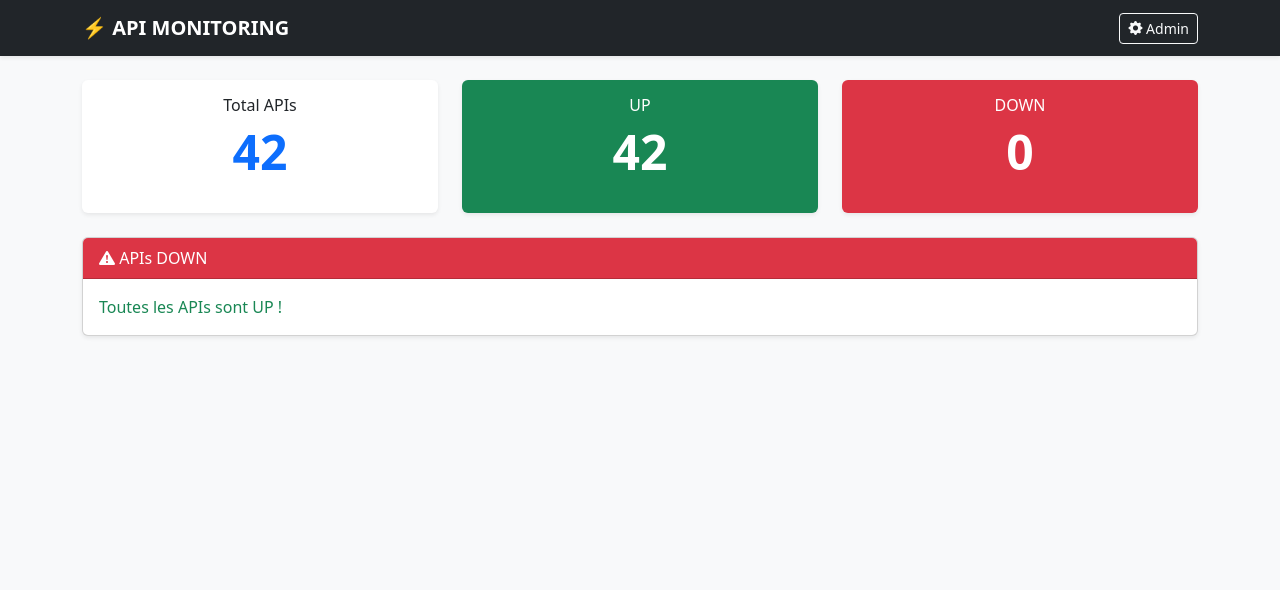
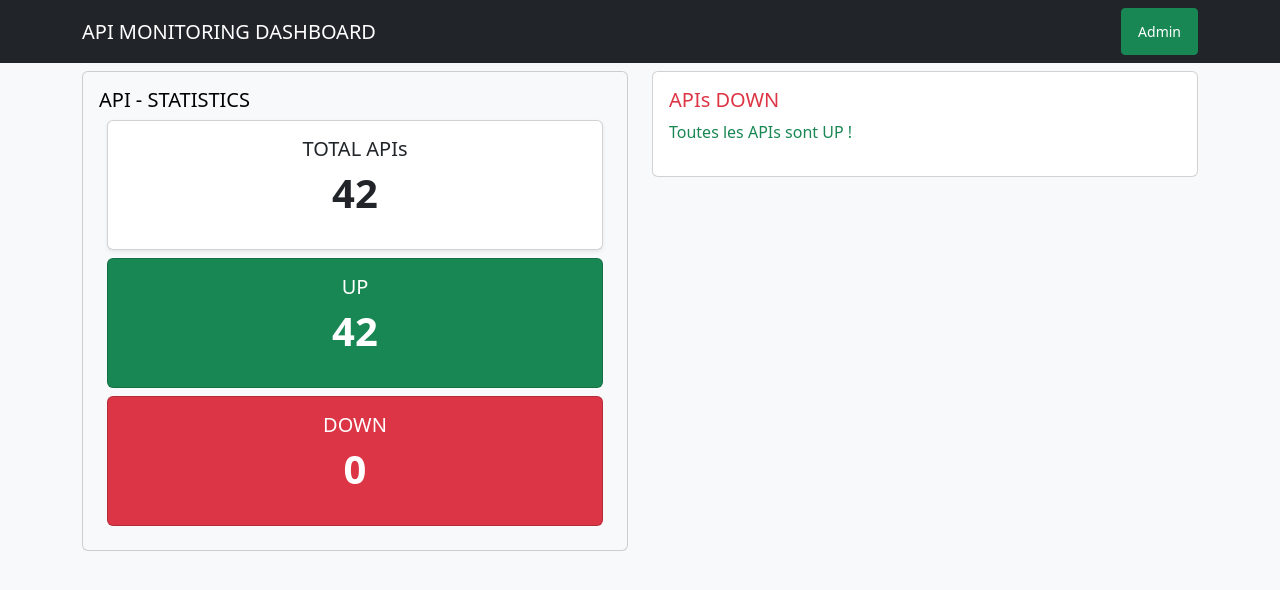
Before and after one commit to bbrilliant/monitoring_project, a Django app: page / in a window 1280 px wide. Shown: the top 590 px of the page. Run offline with Django 5.2, Linux system fonts and the light colour scheme; data comes from the database, SQL or seed files in the repository; a database or web service that is not in the repository returns one stand-in record (values such as "Sample title"); data that the repository does not hold is empty; some libraries are stand-ins or nearby versions.

Commit message:
Another bug fixes

```diff
--- a/dashboard/templates/dashboard/dashboard.html
+++ b/dashboard/templates/dashboard/dashboard.html
@@ -3,88 +3,90 @@
 <html lang="fr">
 <head>
     <meta charset="UTF-8">
-    <title>Dashboard - Monitoring APIs</title>
+    <title>Dashboard - Monitoring APIs - Vue Globale</title>
     <link href="{% static 'dashboard/css/bootstrap.min.css' %}" rel="stylesheet">
     <link href="{% static 'dashboard/css/style.css' %}" rel="stylesheet">
-    <link href="https://cdn.jsdelivr.net/npm/bootstrap-icons/font/bootstrap-icons.css" rel="stylesheet">
 </head>
 <body class="bg-light">
 
 <!-- NAVBAR -->
-<nav class="navbar navbar-expand-lg navbar-dark bg-dark shadow-sm">
-  <div class="container">
-    <a class="navbar-brand fw-bold" href="/">⚡ API MONITORING</a>
-    <div class="ms-auto">
-        <a href="/admin/" class="btn btn-outline-light btn-sm">
-            <i class="bi bi-gear-fill"></i> Admin
-        </a>
+<nav class="navbar navbar-expand-lg navbar-dark bg-dark">
+  <div class="container container-fluid">
+    <a class="navbar-brand" href="/">API MONITORING DASHBOARD</a>
+    <button class="navbar-toggler" type="button" data-bs-toggle="collapse" data-bs-target="#navbarNav">
+      <span class="navbar-toggler-icon"></span>
+    </button>
+    <div class="collapse navbar-collapse" id="navbarNav">
+      <ul class="navbar-nav ms-auto">
+        <!-- Admin -->
+        <li class="nav-item">
+          <button class="btn btn-success btn-sm">
+            <a class="nav-link active" href="/admin/">Admin</a>
+          </button>
+        </li>
+      </ul>
     </div>
   </div>
 </nav>
 
-<div class="container py-4">
-
-  <!-- Statistiques -->
-  <div class="row text-center mb-4">
-    <div class="col-md-4">
-      <div class="card shadow-sm border-0">
-        <div class="card-body">
-          <h6>Total APIs</h6>
-          <p class="display-5 fw-bold text-primary">{{ stats.total }}</p>
-        </div>
-      </div>
-    </div>
-    <div class="col-md-4">
-      <div class="card shadow-sm border-0 bg-success text-white">
-        <div class="card-body">
-          <h6>UP</h6>
-          <p class="display-5 fw-bold">{{ stats.up }}</p>
-        </div>
-      </div>
-    </div>
-    <div class="col-md-4">
-      <div class="card shadow-sm border-0 bg-danger text-white">
-        <div class="card-body">
-          <h6>DOWN</h6>
-          <p class="display-5 fw-bold">{{ stats.down }}</p>
-        </div>
+<!-- CONTENU PRINCIPAL -->
+<div class="container py-2">
+   <div class="row">
+  <div class="col-sm-6 mb-3 mb-sm-0">
+    <div class="card text-bg-light mb-3">
+      <div class="card-body">
+        <h5 class="card-title">API - STATISTICS</h5>
+          <div class="card text-center shadow-sm m-2">
+            <div class="card-body">
+              <h5 class="card-title">TOTAL APIs</h5>
+              <p class="display-6 fw-bold">{{ stats.total }}</p>
+            </div>
+          </div>
+          <div class="card text-center text-bg-success m-2">
+                <div class="card-body">
+                    <h5 class="card-title">UP</h5>
+                    <p class="display-6 fw-bold">{{ stats.up }}</p>
+                </div>
+          </div>
+          <div class="card text-center text-bg-danger m-2">
+            <div class="card-body">
+              <h5 class="card-title">DOWN</h5>
+              <p class="display-6 fw-bold">{{ stats.down }}</p>
+            </div>
+          </div>
       </div>
     </div>
   </div>
-
-  <!-- APIs DOWN -->
-  <div class="card shadow-sm">
-    <div class="card-header bg-danger text-white">
-      <i class="bi bi-exclamation-triangle-fill"></i> APIs DOWN
-    </div>
-    <div class="card-body">
-      {% if down_apis %}
+  <div class="col-sm-6">
+    <div class="card">
+      <div class="card-body">
+        <h5 class="card-title text-danger">APIs DOWN</h5>
+        {% if down_apis %}
         <ul class="list-group">
             {% for api in down_apis %}
-                <li class="list-group-item d-flex justify-content-between align-items-center">
-                    <div>
-                        <a href="{% url 'api_detail' api.name %}" class="fw-bold text-dark text-decoration-none">
-                            {{ api.name }}
-                        </a>
-                        <br>
-                        <small class="text-muted">
-                          Stockage :
-                          {% if api.free and api.total %}
-                              {{ api.free }} Go libres / {{ api.total }} Go
-                          {% else %}
-                              Non disponible
-                          {% endif %}
-                        </small>
-                    </div>
-                    <span class="badge bg-secondary">{{ api.type|default:"HTTP" }}</span>
+                <li class="list-group-item list-group-item-danger">
+                    <a href="{% url 'api_detail' api.name %}" class="fw-bold text-dark">
+                      {{ api.name }}
+                    </a>
+                    <br>
+                    {% if api.disk_status == "N/A" %}
+                        <small class="text-muted">Stockage : Ignoré</small>
+                    {% elif api.free and api.total %}
+                        <small>Stockage : {{ api.free }} Go libres / {{ api.total }} Go</small>
+                    {% else %}
+                        <small class="text-muted">Stockage : Non disponible</small>
+                    {% endif %}
                 </li>
             {% endfor %}
         </ul>
-      {% else %}
-        <p class="text-success mb-0">Toutes les APIs sont UP !</p>
-      {% endif %}
+    {% else %}
+        <p class="text-success">Toutes les APIs sont UP !</p>
+    {% endif %}
+      </div>
     </div>
   </div>
+</div>
+
 </div>
 
 <!-- JS -->
```
Also changed, not shown: dashboard/templates/dashboard/api_detail.html (+34 -25 lines).
